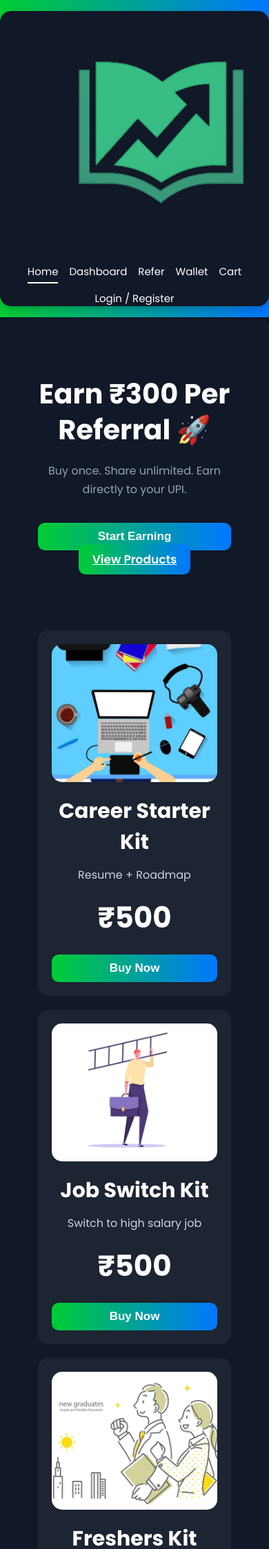
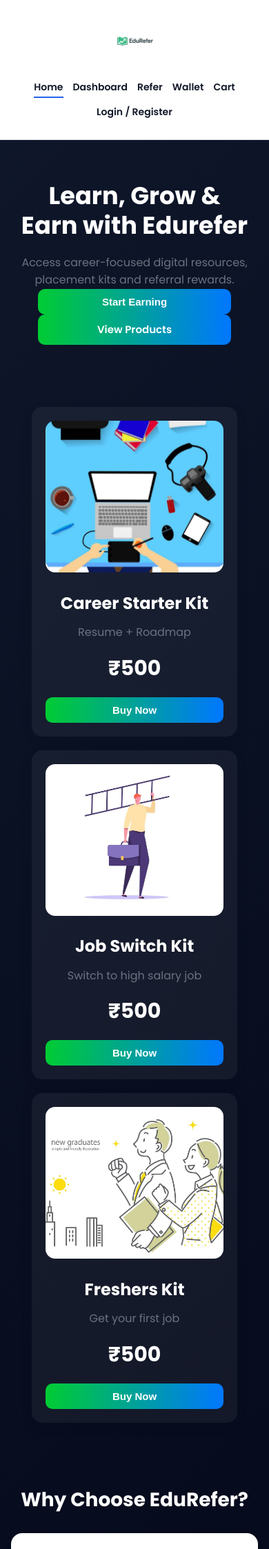
Before and after one commit to pushkar2230/Edurefer, a Flask app: page / in a window 390 px wide; the page is wider, and only the part inside the window is pictured. Shown: the top 2246 px of that part at 69% size. Run offline with Flask 3, Linux system fonts and the light colour scheme.

Commit message:
UI Changes

```diff
--- a/static/styles.css
+++ b/static/styles.css
@@ -3,111 +3,91 @@
     padding:0;
     box-sizing:border-box;
     scroll-behavior:smooth;
-    -webkit-tap-highlight-color: transparent;
+    -webkit-tap-highlight-color:transparent;
 }
 
 :root{
-    --bg-dark:#0f172a;
-    --bg-deep:#020617;
-    --primary:#00cc33;
-    --secondary:#0077ff;
-    --card:#11182f;
-    --text:#ffffff;
-    --muted:#94a3b8;
+    --primary:#2563eb;
+    --text:#111827;
+    --muted:#6b7280;
+    --bg:#f5f7fb;
+    --card:#ffffff;
+    --border:#e5e7eb;
 }
 
 body{
     font-family:'Poppins',sans-serif;
-    background:linear-gradient(to bottom,#0f172a,#111827);
-    color:#fff;
+    background:var(--bg);
+    color:var(--text);
     overflow-x:hidden;
+    line-height:1.6;
 }
 
 /* ===== CONTAINER ===== */
 
 .container{
     width:100%;
-    max-width:1250px;
+    max-width:1200px;
     margin:auto;
-    background:#111827;
-    border-radius:16px;
-    padding:25px;
-    box-shadow:0 4px 12px rgba(0,0,0,0.2);
+    padding:0 16px;
 }
 
 /* ===== HEADER ===== */
 
 .site-header{
     width:100%;
-    background:linear-gradient(90deg,#00cc33,#0077ff);
-    padding:10px 20px;
-    position:relative;
+    background:#fff;
+    border-bottom:1px solid var(--border);
+    position:sticky;
     top:0;
     z-index:1000;
 }
 
-/* DESKTOP HEADER */
 .header-inner{
-    max-width:1250px;
-    margin:auto;
-
     display:flex;
+    justify-content:space-between;
     align-items:center;
-    justify-content:space-between;
-
-    padding:0 20px;
+    padding:14px 0;
 }
 
-.brand{
-    display:flex;
-    align-items:center;
-    justify-content:center;
-    gap:12px;
+/* ===== LOGO ===== */
+
+.logo-img{
+    height:48px;
+    width:auto;
+    object-fit:contain;
 }
 
-/* LOGO */
-.logo-img{
-    height:auto;
-    max-width: 100%;
-    object-fit:contain;
+/* ===== NAV ===== */
 
-    transform:scale(2.8);
-    transform-origin:left center;
-}
-
-/* NAVBAR */
 .nav{
     display:flex;
     align-items:center;
-    gap:28px;
+    gap:24px;
     flex-wrap:wrap;
 }
 
 .nav a{
-    color:white;
+    color:var(--text);
     text-decoration:none;
-    font-size:18px;
-    font-weight:500;
+    font-size:15px;
+    font-weight:600;
+    transition:0.3s;
     position:relative;
-    transition:0.3s ease;
 }
 
-
-/* UNDERLINE EFFECT */
+.nav a:hover{
+    color:var(--primary);
+}
 
 .nav a::after{
     content:"";
-
     position:absolute;
-
     left:0;
-    bottom:-6px;
-
+    bottom:-5px;
     width:0%;
     height:2px;
-
-    background:white;
-
+    background:var(--primary);
     transition:0.3s;
 }
 
@@ -120,113 +100,96 @@ body{
 
 .hero{
     text-align:center;
-    padding:90px 20px 60px;
+    padding:80px 20px;
 }
 
 .hero h1{
-    font-size:64px;
+    font-size:clamp(2.2rem,5vw,4rem);
     font-weight:700;
     margin-bottom:20px;
+    line-height:1.2;
 }
 
 .hero p{
-    max-width:750px;
+    max-width:700px;
     margin:auto;
-
     color:var(--muted);
-
-    font-size:20px;
-    line-height:1.7;
-}
-
-.hero button{
-    margin-top:35px;
+    font-size:18px;
 }
 
 /* ===== BUTTON ===== */
 
 button,
 .button{
+    display:inline-block;
+    background:var(--primary);
+    color:white;
     border:none;
-    border-radius:12px;
-
-    padding:14px 28px;
-
-    background:linear-gradient(135deg,#00cc33,#0077ff);
-
-    color:white;
-    font-size:17px;
+    border-radius:10px;
+    padding:14px 24px;
+    font-size:15px;
     font-weight:600;
-
     cursor:pointer;
-
+    text-decoration:none;
     transition:0.3s;
 }
 
+button:hover,
+.button:hover{
+    transform:translateY(-2px);
+    opacity:0.95;
+}
 
 /* ===== PRODUCTS ===== */
 
 .products{
-    max-width:1200px;
-    margin:auto;
-
     display:grid;
-
-    grid-template-columns:repeat(auto-fit,minmax(320px,1fr));
-
-    gap:28px;
-
-    padding:40px 20px;
+    grid-template-columns:repeat(auto-fit,minmax(280px,1fr));
+    gap:24px;
+    padding:40px 0;
 }
 
 /* ===== CARD ===== */
 
 .card{
-    border-radius:20px;
-    padding:25px;
+    background:var(--card);
+    border-radius:18px;
+    padding:20px;
+    box-shadow:0 4px 20px rgba(0,0,0,0.06);
+    transition:0.3s;
     text-align:center;
-    background:#111827;
-    transition:0.3s;
-    min-height:430px;
-    display:flex;
-    flex-direction:column;
-    justify-content:flex-start;
-    align-items:center;
 }
 
+.card:hover{
+    transform:translateY(-5px);
+}
 
+.card h3{
+    font-size:24px;
+    margin-bottom:10px;
+}
+
+.card p{
+    color:var(--muted);
+    margin-bottom:15px;
+}
+
+.card h2{
+    margin-bottom:18px;
+    font-size:30px;
+}
 
 /* ===== PRODUCT IMAGE ===== */
 
 .product-img{
     width:100%;
-    height:220px;
-
+    aspect-ratio:16/9;
     object-fit:cover;
-
-    border-radius:15px;
-
-    margin-bottom:20px;
-}
-
-/* ===== CARD TEXT ===== */
-
-.card h3{
-    font-size:30px;
-    margin-bottom:12px;
-}
-
-.card p{
-    color:#cbd5e1;
+    border-radius:14px;
     margin-bottom:18px;
 }
 
-.card h2{
-    font-size:42px;
-    margin-bottom:22px;
-}
-
-/* ===== TRUST SECTION ===== */
+/* ===== TRUST ===== */
 
 .trust-box{
     margin-top:60px;
@@ -234,150 +197,92 @@ button,
 }
 
 .trust-box h2{
-    margin-bottom:30px;
-    font-size:42px;
+    font-size:36px;
+    margin-bottom:25px;
 }
 
 .trust-grid{
     display:grid;
-
     grid-template-columns:repeat(auto-fit,minmax(220px,1fr));
-
     gap:20px;
 }
 
 .trust-grid div{
-    background:#11182f;
-
-    padding:28px;
-
-    border-radius:18px;
-
-    font-size:18px;
+    background:white;
+    border-radius:16px;
+    padding:24px;
+    box-shadow:0 2px 12px rgba(0,0,0,0.05);
 }
 
 /* ===== FAQ ===== */
 
 .faq{
     margin-top:70px;
-
     display:grid;
-
     grid-template-columns:repeat(auto-fit,minmax(260px,1fr));
-
     gap:20px;
 }
 
 .faq h2{
     grid-column:1/-1;
-
     text-align:center;
-
-    margin-bottom:20px;
-
-    font-size:42px;
+    font-size:36px;
+    margin-bottom:10px;
 }
 
 .faq-item{
-    background:#11182f;
-
-    border-radius:18px;
-
-    padding:25px;
+    background:white;
+    border-radius:16px;
+    padding:22px;
+    box-shadow:0 2px 12px rgba(0,0,0,0.05);
 }
 
 .faq-item h3{
-    margin-bottom:15px;
+    margin-bottom:10px;
 }
 
 /* ===== FOOTER ===== */
 
 footer{
     margin-top:70px;
-
+    padding:25px;
     text-align:center;
-
-    padding:25px;
-
-    color:#94a3b8;
+    color:var(--muted);
 }
 
 footer a{
-    color:#00cc33;
-
+    color:var(--primary);
     text-decoration:none;
-
-    margin:0 6px;
 }
 
 /* ===== MOBILE ===== */
 
 @media(max-width:768px){
 
-    .site-header{
-        padding:16px 0;
-    }
-
     .header-inner{
         flex-direction:column;
-        justify-content:center;
-        align-items:center;
         gap:16px;
     }
 
-    /* BIG MOBILE LOGO */
     .logo-img{
-        max-width:100%;
-        height:auto;
+        height:62px;
     }
 
     .nav{
         justify-content:center;
-        gap:16px;
+        gap:14px;
     }
 
     .nav a{
-        font-size:15px;
-     font-size:15px;
+        font-size:14px;
     }
 
     .hero{
-        padding-top:60px;
-    }
-
-    .hero h1{
-        font-size:40px;
-        line-height:1.3;
+        padding:60px 10px;
     }
 
     .hero p{
         font-size:16px;
-    }
-
-    .products{
-        grid-template-columns:1fr;
-        padding:20px;
-    }
-
-    .card{
-        min-height:auto;
-    }
-
-    .product-img{
-        height:200px;
-    }
-
-    .trust-box h2,
-    .faq h2{
-        font-size:32px;
-    }
-
-    .trust-grid{
-        grid-template-columns:1fr;
-    }
-
-    .faq{
-        grid-template-columns:1fr;
     }
 
     button,
@@ -386,4 +291,9 @@ footer a{
         max-width:280px;
     }
 
+    .trust-box h2,
+    .faq h2{
+        font-size:28px;
+    }
+
 }
--- a/templates/index.html
+++ b/templates/index.html
@@ -77,11 +77,12 @@
   <section class="hero">
 
   <h1>
-  Earn ₹300 Per Referral 🚀
+    Learn, Grow & Earn with Edurefer
   </h1>
 
   <p>
-  Buy once. Share unlimited. Earn directly to your UPI.
+  Access career-focused digital resources,
+  placement kits and referral rewards.
   </p>
 
   <div class="hero-buttons">
@@ -135,19 +136,19 @@
   <div class="trust-grid">
 
   <div>
-  ✅ Instant Digital Access
+  Instant Digital Access
   </div>
 
   <div>
-  💸 UPI Withdrawals
+  UPI Withdrawals
   </div>
 
   <div>
-  🔒 Secure Payments
+  Secure Payments
   </div>
 
   <div>
-  🚀 Unlimited Referrals
+  Unlimited Referrals
   </div>
 
   </div>
```
Also changed, not shown: templates/dashboard.html (+6 -6 lines).
